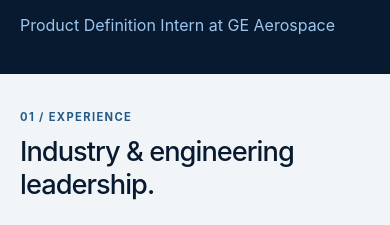
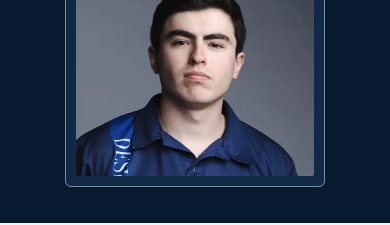
Before and after one commit to robertoguagnelli/robertoguagnelli.github.io, a plain HTML site: page index.html in a window 390 px wide. Shown: the part 374-599 px from the top of the page. Drawn offline with Linux system fonts and the light colour scheme.

Commit message:
Enlarge and center framed mobile portrait below introduction

```diff
--- a/index.html
+++ b/index.html
@@ -53,11 +53,11 @@
  .home-page .intro-work{margin-top:16px}
  .home-page .profile-facts>div{grid-template-columns:1fr;gap:2px;margin-top:16px}
 }
-/* Keep the portrait visible without crowding the mobile introduction. */
+/* Center a framed portrait below the introduction on mobile. */
 @media(max-width:720px){
- .home-page .profile-hero{gap:20px}
- .home-page .portrait-frame{display:block;order:-1;width:120px;margin:0}
- .home-page .portrait{width:100%;height:auto;max-height:none}
+ .home-page .profile-hero{gap:28px}
+ .home-page .portrait-frame{display:block;order:0;justify-self:center;width:min(260px,100%);margin:0;padding:10px;border:1px solid #7891a9;border-radius:6px;background:#102a46}
+ .home-page .portrait{width:100%;height:auto;max-height:none;border-radius:2px}
  .home-page .portrait-frame figcaption{display:none}
 }
 </style>
```
